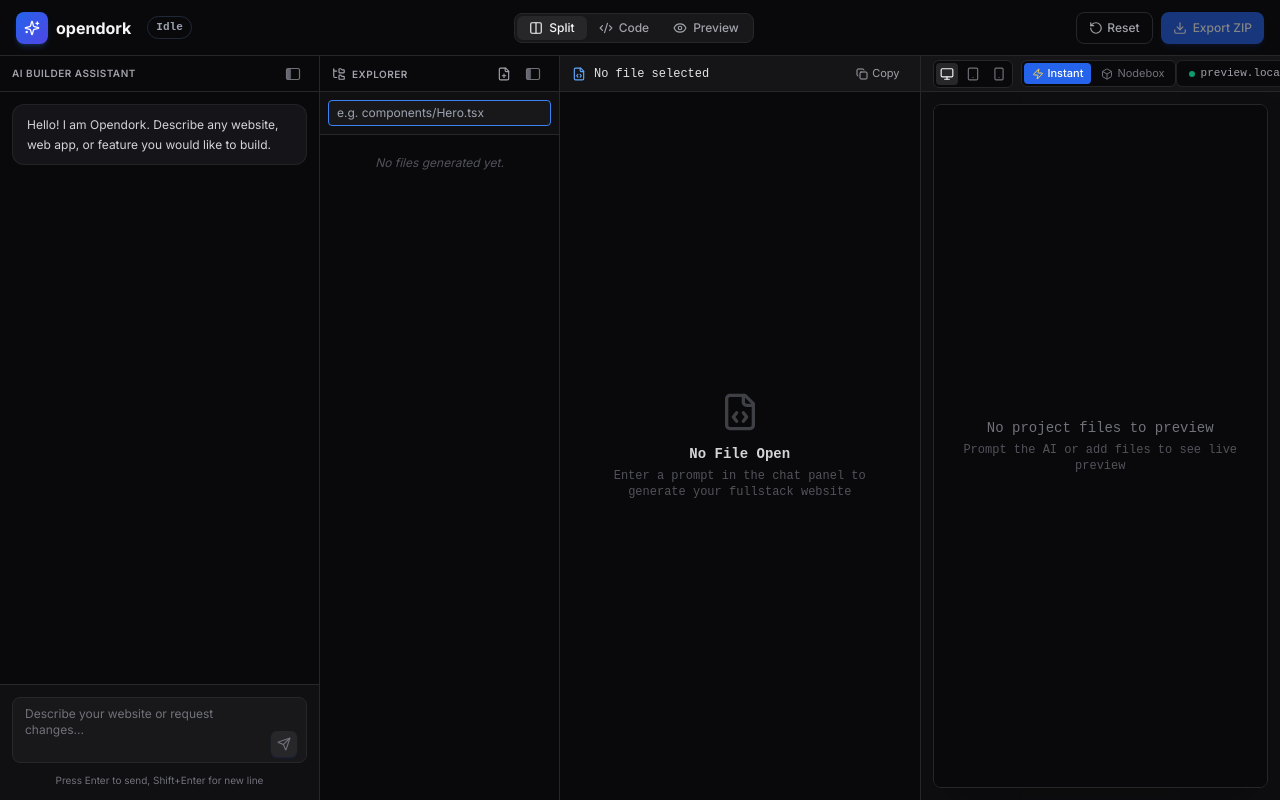
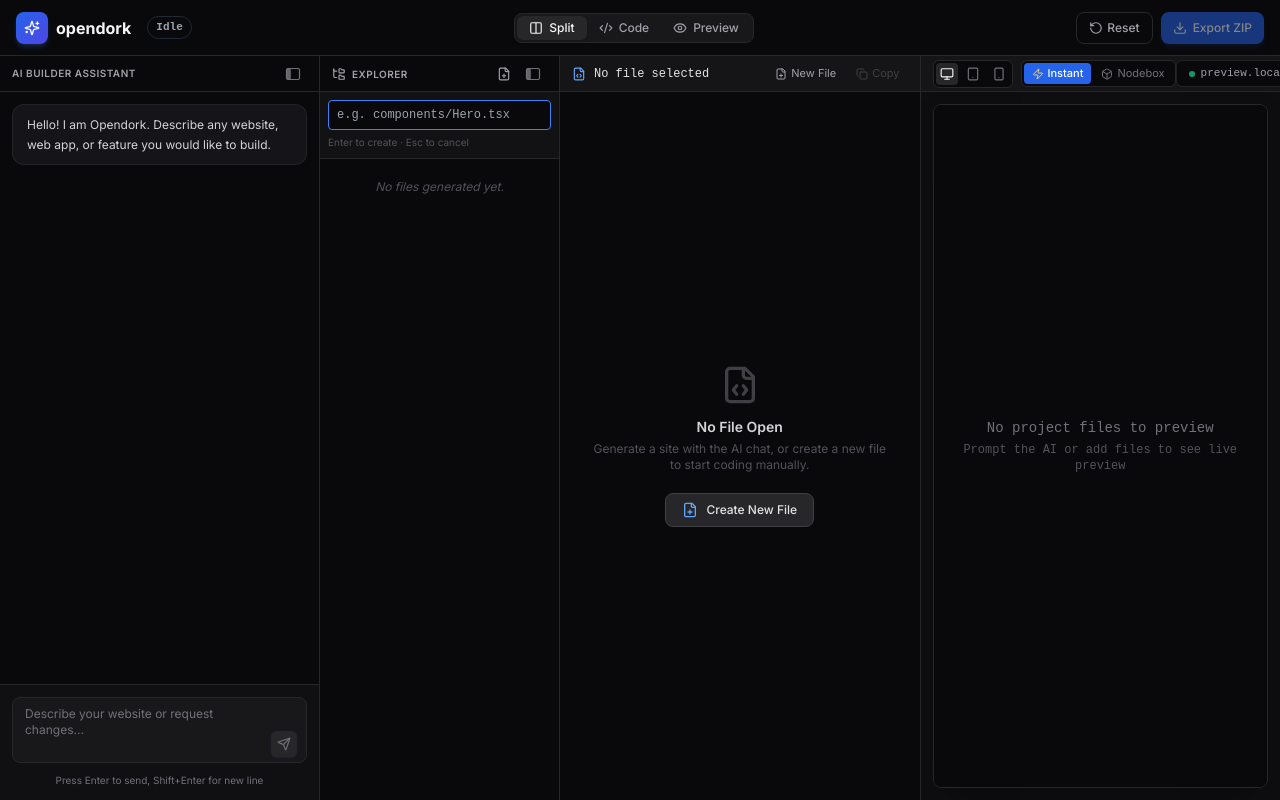
Before and after one commit to prodevfullstk/builder, a Next.js app: page /builder in a window 1280 px wide. Both pictures are taken after a click on the button 504 px from the left and 73 px from the top of the page. Built offline with nearby package versions, Linux system fonts and the light colour scheme.

Commit message:
feat: editor panel phase 1 - blank file fix, folder new-file button, Escape cancel, cross-component new-file signal

```diff
--- a/components/builder/code-editor.tsx
+++ b/components/builder/code-editor.tsx
@@ -3,7 +3,7 @@
 import React, { Component, ErrorInfo, ReactNode, useEffect, useRef } from 'react';
 import Editor, { OnMount } from '@monaco-editor/react';
 import { useProjectStore } from '@/lib/store/project-store';
-import { FileCode, AlertCircle, Copy, Check } from 'lucide-react';
+import { FileCode, AlertCircle, Copy, Check, FilePlus } from 'lucide-react';
 
 interface ErrorBoundaryProps {
   children: ReactNode;
@@ -49,13 +49,21 @@ class MonacoErrorBoundary extends Component<ErrorBoundaryProps, ErrorBoundarySta
   }
 }
 
-export function CodeEditor() {
-  const { files, activeFile, updateFile, isStreaming, streamingFile } = useProjectStore();
+interface CodeEditorProps {
+  onRequestNewFile?: () => void;
+}
+
+export function CodeEditor({ onRequestNewFile }: CodeEditorProps) {
+  const { files, activeFile, updateFile, isStreaming, streamingFile, requestCreateFile } = useProjectStore();
   const editorRef = useRef<any>(null);
   const containerRef = useRef<HTMLDivElement>(null);
   const [copied, setCopied] = React.useState(false);
 
-  const currentContent = files[activeFile] ?? '';
+  // Use prop if provided, otherwise fall back to store action
+  const handleNewFile = onRequestNewFile ?? requestCreateFile;
+
+  // Show editor for any open file, even if content is empty (blank new file)
+  const currentContent = activeFile ? (files[activeFile] ?? '') : '';
 
   // Auto-scroll Monaco editor to bottom as code streams in real-time
   useEffect(() => {
@@ -128,9 +136,22 @@ export function CodeEditor() {
           )}
         </div>
 
+        <div className="flex items-center gap-1">
+          {/* New File button in tab bar */}
+          {handleNewFile && (
+            <button
+              onClick={handleNewFile}
+              className="flex items-center gap-1 px-2 py-1 rounded text-zinc-400 hover:text-zinc-200 hover:bg-zinc-800 text-[11px] transition-colors"
+              title="New File"
+            >
+              <FilePlus className="w-3 h-3" />
+              <span>New File</span>
+            </button>
+          )}
           <button
             onClick={handleCopyCode}
-          className="flex items-center gap-1 px-2 py-1 rounded text-zinc-400 hover:text-zinc-200 hover:bg-zinc-800 text-[11px] transition-colors"
+            disabled={!currentContent}
+            className="flex items-center gap-1 px-2 py-1 rounded text-zinc-400 hover:text-zinc-200 hover:bg-zinc-800 text-[11px] transition-colors disabled:opacity-30"
             title="Copy file contents"
           >
             {copied ? (
@@ -146,18 +167,30 @@ export function CodeEditor() {
             )}
           </button>
         </div>
+      </div>
 
       {/* Editor Body */}
       <div className="flex-1 w-full relative">
-        {!activeFile || !currentContent ? (
-          <div className="flex flex-col items-center justify-center h-full p-8 text-center bg-zinc-950 text-zinc-500 font-mono text-xs select-none">
+        {!activeFile ? (
+          /* No file open — show actionable empty state */
+          <div className="flex flex-col items-center justify-center h-full p-8 text-center bg-zinc-950 select-none">
             <FileCode className="w-10 h-10 text-zinc-700 mb-3" />
             <p className="text-zinc-300 font-semibold mb-1 text-sm">No File Open</p>
-            <p className="text-zinc-600 max-w-xs">
-              Enter a prompt in the chat panel to generate your fullstack website
+            <p className="text-zinc-600 max-w-xs text-xs mb-5">
+              Generate a site with the AI chat, or create a new file to start coding manually.
             </p>
+            {handleNewFile && (
+              <button
+                onClick={handleNewFile}
+                className="flex items-center gap-2 px-4 py-2 rounded-lg bg-zinc-800 hover:bg-zinc-700 border border-zinc-700 text-zinc-200 text-xs font-medium transition-colors"
+              >
+                <FilePlus className="w-4 h-4 text-blue-400" />
+                Create New File
+              </button>
+            )}
           </div>
         ) : (
+          /* Monaco editor — shown even for empty files so user can type */
           <MonacoErrorBoundary fallbackFile={activeFile}>
             <Editor
               path={activeFile}
--- a/components/builder/file-tree.tsx
+++ b/components/builder/file-tree.tsx
@@ -1,6 +1,6 @@
 'use client';
 
-import React, { useState, useMemo } from 'react';
+import React, { useState, useMemo, useEffect } from 'react';
 import {
   FileCode,
   FileJson,
@@ -49,11 +49,22 @@ export function FileTree() {
     deleteFile,
     streamingFile,
     isStreaming,
+    createFileRequest,
   } = useProjectStore();
   const [isMinimized, setIsMinimized] = useState(false);
   const [isCreating, setIsCreating] = useState(false);
   const [newFilePath, setNewFilePath] = useState('');
+  const [folderPrefix, setFolderPrefix] = useState('');
   const [collapsedFolders, setCollapsedFolders] = useState<Record<string, boolean>>({});
+  const createInputRef = React.useRef<HTMLInputElement>(null);
+
+  // Watch store signal from CodeEditor's "New File" button
+  useEffect(() => {
+    if (createFileRequest > 0) {
+      openCreateInFolder('');
+    }
+  // eslint-disable-next-line react-hooks/exhaustive-deps
+  }, [createFileRequest]);
 
   const toggleFolder = (folderPath: string) => {
     setCollapsedFolders((prev) => ({
@@ -100,13 +111,32 @@ export function FileTree() {
     return root;
   }, [files]);
 
+  const openCreateInFolder = (prefix: string) => {
+    setFolderPrefix(prefix);
+    setNewFilePath(prefix);
+    setIsCreating(true);
+    // expand the folder if it's collapsed
+    if (prefix) {
+      const folderPath = prefix.replace(/\/$/, '');
+      setCollapsedFolders((prev) => ({ ...prev, [folderPath]: false }));
+    }
+  };
+
   const handleCreateSubmit = (e: React.FormEvent) => {
     e.preventDefault();
-    if (newFilePath.trim()) {
-      createFile(newFilePath.trim(), '// New file\n');
+    const trimmed = newFilePath.trim();
+    if (trimmed) {
+      createFile(trimmed, '');
       setNewFilePath('');
+      setFolderPrefix('');
       setIsCreating(false);
     }
+  };
+
+  const handleCreateCancel = () => {
+    setNewFilePath('');
+    setFolderPrefix('');
+    setIsCreating(false);
   };
 
   const getFileIcon = (path: string) => {
@@ -141,9 +171,10 @@ export function FileTree() {
         const childCount = Object.keys(node.children).length;
         return (
           <div key={node.path} className="flex flex-col">
+            <div className={`group flex items-center pr-1 hover:bg-zinc-900/60 transition-colors ${indentClass}`}>
               <button
                 onClick={() => toggleFolder(node.path)}
-              className={`flex items-center gap-1.5 py-1.5 pr-3 text-zinc-400 hover:text-zinc-200 hover:bg-zinc-900/60 transition-colors w-full text-left select-none text-[11px] font-medium ${indentClass}`}
+                className="flex items-center gap-1.5 py-1.5 flex-1 text-zinc-400 hover:text-zinc-200 text-left select-none text-[11px] font-medium min-w-0"
               >
                 {isCollapsed ? (
                   <ChevronRight className="w-3 h-3 text-zinc-500 shrink-0" />
@@ -156,8 +187,20 @@ export function FileTree() {
                   <FolderOpen className="w-3.5 h-3.5 text-amber-400 shrink-0" />
                 )}
                 <span className="truncate">{node.name}</span>
-              <span className="ml-auto text-[10px] text-zinc-600">({childCount})</span>
+                <span className="ml-2 text-[10px] text-zinc-600">({childCount})</span>
               </button>
+              {/* "New file in this folder" button — appears on hover */}
+              <button
+                onClick={(e) => {
+                  e.stopPropagation();
+                  openCreateInFolder(`${node.path}/`);
+                }}
+                className="opacity-0 group-hover:opacity-100 p-1 hover:text-blue-400 text-zinc-500 transition-opacity shrink-0"
+                title={`New file in ${node.name}/`}
+              >
+                <FilePlus className="w-3 h-3" />
+              </button>
+            </div>
 
             {!isCollapsed && renderTree(node.children, depth + 1)}
           </div>
@@ -225,7 +268,7 @@ export function FileTree() {
         <div className="flex items-center gap-1">
           {!isMinimized && (
             <button
-              onClick={() => setIsCreating(true)}
+              onClick={() => openCreateInFolder('')}
               className="p-1 hover:bg-zinc-800 hover:text-zinc-200 rounded text-zinc-400 transition-colors"
               title="New File"
             >
@@ -244,18 +287,28 @@ export function FileTree() {
 
       {/* Inline Create Input */}
       {!isMinimized && isCreating && (
-        <form onSubmit={handleCreateSubmit} className="p-2 border-b border-zinc-800 bg-zinc-900/50">
+        <form onSubmit={handleCreateSubmit} className="px-2 py-2 border-b border-zinc-800 bg-zinc-900/60">
+          {folderPrefix && (
+            <p className="text-[10px] text-zinc-500 mb-1 font-mono truncate">
+              📁 {folderPrefix}
+            </p>
+          )}
           <input
+            ref={createInputRef}
             type="text"
-            placeholder="e.g. components/Hero.tsx"
+            placeholder={folderPrefix ? 'filename.tsx' : 'e.g. components/Hero.tsx'}
             value={newFilePath}
             onChange={(e) => setNewFilePath(e.target.value)}
+            onKeyDown={(e) => {
+              if (e.key === 'Escape') handleCreateCancel();
+            }}
             onBlur={() => {
-              if (!newFilePath.trim()) setIsCreating(false);
+              if (!newFilePath.trim()) handleCreateCancel();
             }}
             autoFocus
-            className="w-full px-2 py-1 bg-zinc-900 border border-blue-500 rounded text-xs text-zinc-200 focus:outline-none"
+            className="w-full px-2 py-1.5 bg-zinc-950 border border-blue-500 rounded text-xs text-zinc-200 focus:outline-none font-mono"
           />
+          <p className="text-[10px] text-zinc-600 mt-1">Enter to create · Esc to cancel</p>
         </form>
       )}
 
--- a/lib/store/project-store.ts
+++ b/lib/store/project-store.ts
@@ -39,6 +39,9 @@ export interface ProjectState {
   status: BuilderStatus;
   statusMessage: string;
 
+  // Cross-component signals
+  createFileRequest: number; // incremented to signal FileTree to open create input
+
   // Chat History & Timeline Steps
   messages: ChatMessage[];
   activeSteps: TimelineStep[];
@@ -62,6 +65,7 @@ export interface ProjectState {
   setStatus: (status: BuilderStatus, message?: string) => void;
   addMessage: (message: Omit<ChatMessage, 'id' | 'timestamp'>) => void;
   updateLastMessageScreenshot: (screenshot: string) => void;
+  requestCreateFile: () => void;
   addLog: (log: string) => void;
   clearLogs: () => void;
   resetProject: () => void;
@@ -76,6 +80,7 @@ export const useProjectStore = create<ProjectState>((set) => ({
   mode: 'split',
   status: 'idle',
   statusMessage: '',
+  createFileRequest: 0,
   messages: [
     {
       id: 'init-1',
@@ -165,6 +170,9 @@ export const useProjectStore = create<ProjectState>((set) => ({
       return { messages: msgs };
     }),
 
+  requestCreateFile: () =>
+    set((state) => ({ createFileRequest: state.createFileRequest + 1 })),
+
   addLog: (log) =>
     set((state) => ({
       logs: [...state.logs.slice(-200), log], // keep last 200 logs
```
Lines whose indentation alone changed are shown as unchanged.
